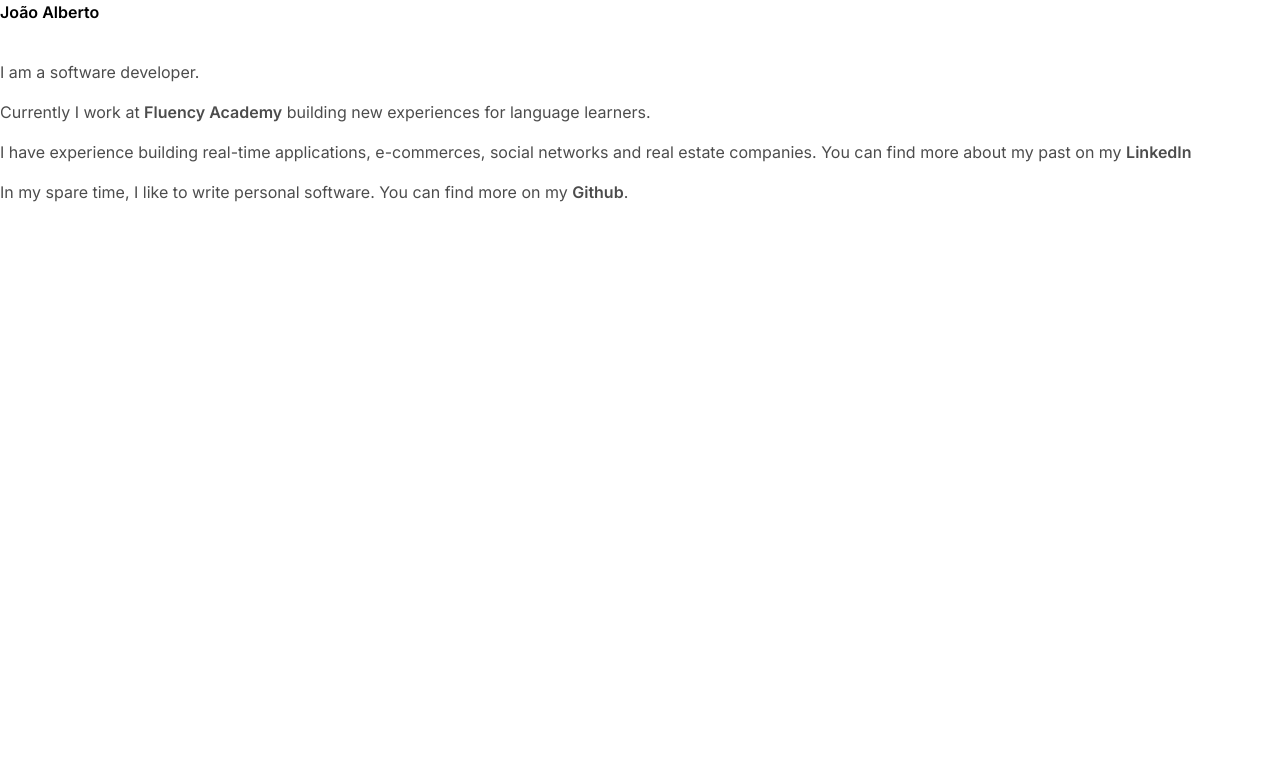
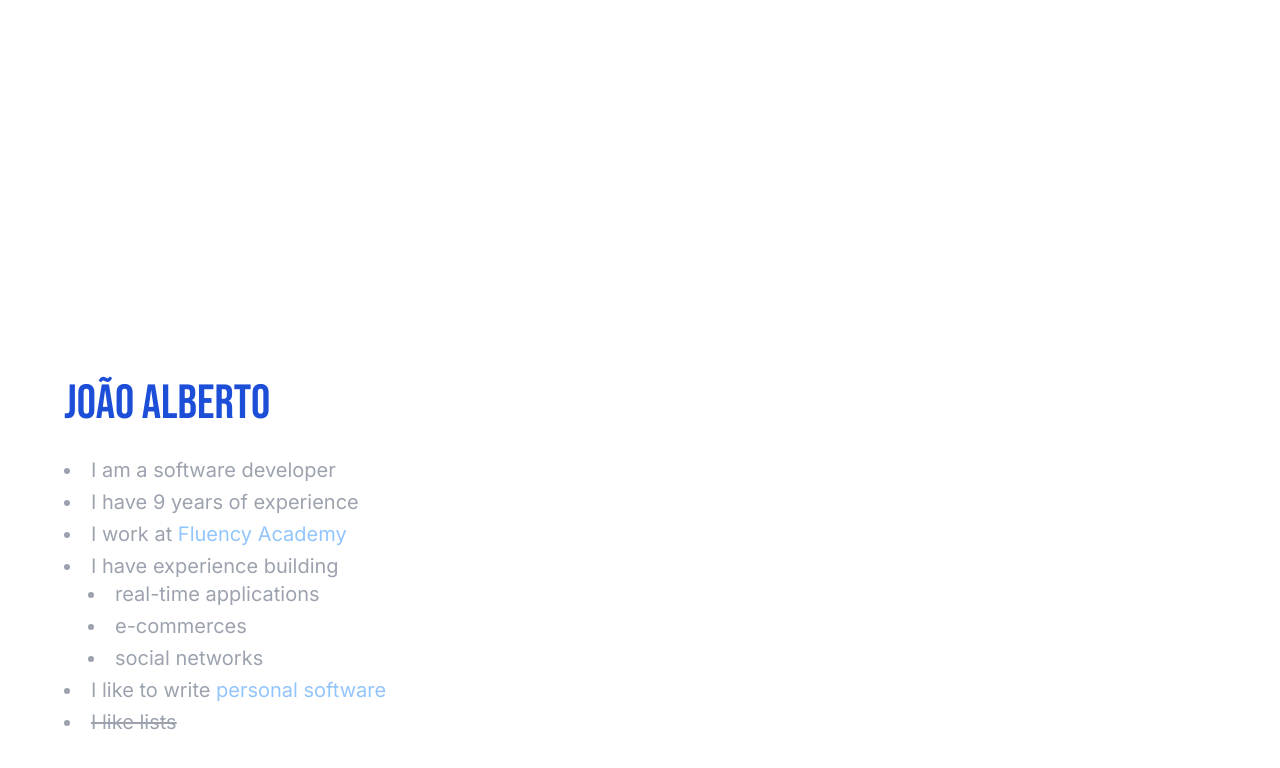
Before and after one commit to joaoalberto-dev/joaoalberto.dev, a Next.js app: page / in a window 1280 px wide. Shown: the top 768 px of the page. Built offline with nearby package versions, Linux system fonts and the light colour scheme.

Commit message:
chore: render home title and description

```diff
--- a/src/app/page.tsx
+++ b/src/app/page.tsx
@@ -1,38 +1,12 @@
-import { Canvas } from "@/components/canvas";
-import { Link } from "@/components/link";
-import { Title } from "@/components/title";
+import { HomeDescription } from "@/components/home/description";
+import { HomeTitle } from "@/components/home/title";
 
 export default function Home() {
   return (
-    <main className="relative">
-      <div className="fixed z-0 inset-0">
-        <Canvas />
-      </div>
-      <div className="relative z-10 select-none">
-        <Title>
-          <Link href="/">João Alberto</Link>
-        </Title>
-        <div className="space-y-2 opacity-70 mt-8">
-          <p className="leading-loose">I am a software developer.</p>
-          <p className="leading-loose">
-            Currently I work at&nbsp;
-            <Link href="https://fluency.io/">Fluency Academy</Link> building new
-            experiences for language learners.
-          </p>
-          <p className="leading-loose">
-            I have experience building real-time applications, e-commerces,
-            social networks and real estate companies. You can find more about
-            my past on my&nbsp;
-            <Link href="https://www.linkedin.com/in/joaoalberto-dev/">
-              LinkedIn
-            </Link>
-          </p>
-          <p className="leading-loose">
-            In my spare time, I like to write personal software. You can find
-            more on my{" "}
-            <Link href="https://github.com/joaoalberto-dev">Github</Link>.
-          </p>
-        </div>
+    <main className="min-w-dvw max-h-dvh p-4 md:p-16">
+      <div className="min-h-[calc(100dvh-32px)] md:min-h-[calc(100dvh-128px)] justify-end items-start flex flex-col">
+        <HomeTitle />
+        <HomeDescription />
       </div>
     </main>
   );
```
